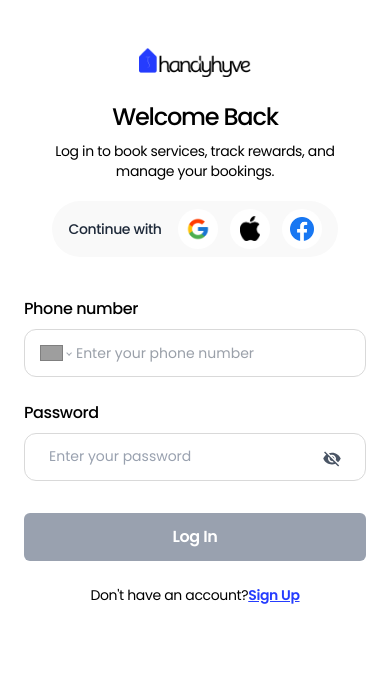
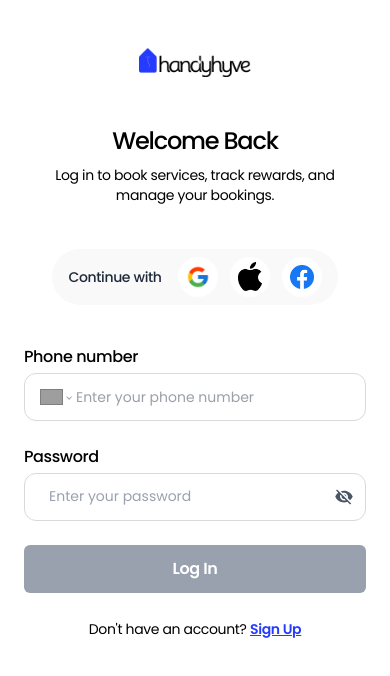
Before and after one commit to Fagbayibo/HandyB-Frontend, a React (Vite) app: page /login in a window 390 px wide. Shown: the top 676 px of the page. Built offline with nearby package versions, Linux system fonts and the light colour scheme; grey boxes are pictures that could not be loaded.

Commit message:
(Update): Uodated the error state

```diff
--- a/src/auth/Login.jsx
+++ b/src/auth/Login.jsx
@@ -9,7 +9,7 @@ import LoginImage from "../assets/images/loginRight.png";
 import Apple from "../assets/images/apple.png";
 import FacebookIcon from "../assets/images/facebook.png";
 import GoogleIcon from "../assets/images/google.png";
-import { loginSchema, signupSchema } from "../utils/validation";
+import { loginSchema } from "../utils/validation";
 import { useAuth } from "../context/AuthContext";
 import { useNavigate } from "react-router";
 
@@ -31,7 +31,6 @@ export default function Login() {
     try {
       await loginSchema.validate(formData, { abortEarly: false });
       setError({});
-
       setLoading(true);
       const userData = await login(formData);
       navigate("/dashboard");
@@ -46,17 +45,14 @@ export default function Login() {
       } else {
         setError({ general: err.message || "login failed" });
       }
+    } finally {
+      setLoading(false);
     }
   };
 
   const validateField = async (field, value) => {
     try {
-      await signupSchema.validateAt(field, {
-        phone,
-        password,
-
-        [field]: value,
-      });
+      await loginSchema.validateAt(field, { phone, password, [field]: value });
       setError((prev) => ({ ...prev, [field]: "" }));
     } catch (err) {
       setError((prev) => ({ ...prev, [field]: err.message }));
@@ -67,10 +63,8 @@ export default function Login() {
     <div className="min-h-screen flex flex-col lg:flex-row bg-white font-poppins">
       {/* Left Section (Form) */}
       <div className="w-full lg:w-1/2 overflow-y-auto p-6 sm:p-10 lg:p-16 flex flex-col items-center mt-6 sm:mt-12 space-y-6">
-        <div className="flex items-center flex-col">
         <img src={MainLogo} alt="logo" className="w-28 sm:w-36" />
 
-          {/* Header */}
         <div className="space-y-2 mt-6 text-center">
           <h2 className="text-2xl sm:text-[28px] font-medium tracking-tighter">
             Welcome Back
@@ -80,51 +74,29 @@ export default function Login() {
           </p>
         </div>
 
-          {/* Oauth */}
+        {/* OAuth */}
         <div className="flex items-center space-x-4 sm:space-x-6 lg:space-x-10 mt-5 px-4 sm:px-6 bg-lightgray py-2 rounded-full">
           <p className="text-sm sm:text-[16px] font-medium tracking-tight text-gray-800">
             Continue with
           </p>
           <div className="flex items-center justify-center space-x-3 sm:space-x-4">
-              <div className="w-10 h-10 sm:w-12 sm:h-12 bg-white rounded-full flex items-center justify-center cursor-pointer">
-                <img
-                  src={GoogleIcon}
-                  alt="google icon"
-                  className="w-6 sm:w-8"
-                />
+            {[GoogleIcon, Apple, FacebookIcon].map((icon, i) => (
+              <div
+                key={i}
+                className="w-10 h-10 sm:w-12 sm:h-12 bg-white rounded-full flex items-center justify-center cursor-pointer"
+              >
+                <img src={icon} alt="icon" className="w-6 sm:w-8" />
               </div>
-              <div className="w-10 h-10 sm:w-12 sm:h-12 bg-white rounded-full flex items-center justify-center cursor-pointer">
-                <img src={Apple} alt="apple icon" className="w-5 sm:w-6" />
-              </div>
-              <div className="w-10 h-10 sm:w-12 sm:h-12 bg-white rounded-full flex items-center justify-center cursor-pointer">
-                <img
-                  src={FacebookIcon}
-                  alt="facebook icon"
-                  className="w-6 sm:w-8"
-                />
-              </div>
-            </div>
+            ))}
           </div>
         </div>
 
-        {/* Form Fields */}
+        {/* Form */}
         <div className="w-full max-w-[480px] mt-4">
-          <form
-            onSubmit={handleSubmit}
-            className="flex flex-col space-y-6 sm:space-y-8"
-          >
+          <form onSubmit={handleSubmit} className="flex flex-col space-y-6 sm:space-y-8">
             {/* Phone */}
-            <div className="flex flex-col space-y-2 w-full">
-              <div className="flex justify-between">
-                <label className="font-medium tracking-tight text-md">
-                  Phone number
-                </label>
-                {error.phone && (
-                  <p className="tracking-tight text-red-500 flex items-center gap-2 text-sm">
-                    <TiWarning size={18} /> {error.phone}
-                  </p>
-                )}
-              </div>
+            <div className="flex flex-col space-y-1 w-full">
+              <label className="font-medium tracking-tight text-md">Phone number</label>
               <PhoneInput
                 placeholder="Enter your phone number"
                 defaultCountry="US"
@@ -137,20 +109,17 @@ export default function Login() {
                   ${error.phone ? "border-red-500" : "border-inputborder"}
                 `}
               />
+              {error.phone && (
+                <p className="tracking-tight text-red-500 flex items-center gap-2 text-sm mt-1">
+                  <TiWarning size={18} /> {error.phone}
+                </p>
+              )}
             </div>
 
             {/* Password */}
-            <div className="flex flex-col space-y-2 w-full relative">
-              <div className="flex justify-between">
-                <label className="font-medium tracking-tight text-md">
-                  Password
-                </label>
-                {error.password && (
-                  <p className="tracking-tight text-red-500 flex items-center gap-2 text-sm">
-                    <TiWarning size={18} /> {error.password}
-                  </p>
-                )}
-              </div>
+            <div className="flex flex-col space-y-1 w-full relative">
+              <label className="font-medium tracking-tight text-md">Password</label>
+              <div className="relative">
                 <input
                   value={password}
                   onChange={(e) => {
@@ -170,18 +139,19 @@ export default function Login() {
                 <button
                   type="button"
                   onClick={() => setShowPassword(!showPassword)}
-                className="absolute right-6 bottom-5 cursor-pointer"
+                  className="absolute right-3 top-1/2 -translate-y-1/2 cursor-pointer"
                 >
-                {showPassword ? (
-                  <IoEye size={20} className="text-gray-600" />
-                ) : (
-                  <IoMdEyeOff size={20} className="text-gray-600" />
+                  {showPassword ? <IoEye size={20} className="text-gray-600" /> : <IoMdEyeOff size={20} className="text-gray-600" />}
+                </button>
+              </div>
+              {error.password && (
+                <p className="tracking-tight text-red-500 flex items-center gap-2 text-sm mt-1">
+                  <TiWarning size={18} /> {error.password}
+                </p>
               )}
-              </button>
             </div>
 
             {/* Submit */}
-            <div>
             <button
               type="submit"
               disabled={!isFormValid || loading}
@@ -195,16 +165,15 @@ export default function Login() {
             >
               {loading ? "Loading..." : "Log In"}
             </button>
-            </div>
           </form>
 
-          <div className="w-full text-center">
-            <button className="text-sm sm:text-md tracking-tight text-center my-6 sm:my-8 gap-3">
-              Don't have an account?
+          <div className="w-full text-center my-6 sm:my-8">
+            <span className="text-sm sm:text-md tracking-tight">
+              Don't have an account?{" "}
               <a href="/signup" className="underline font-semibold text-brand">
                 Sign Up
               </a>
-            </button>
+            </span>
           </div>
         </div>
       </div>
--- a/src/auth/SignUp.jsx
+++ b/src/auth/SignUp.jsx
@@ -110,17 +110,10 @@ export default function Signup() {
             className="flex flex-col space-y-6 sm:space-y-8"
           >
             {/* Full Name */}
-            <div className="flex flex-col space-y-2 w-full">
-              <div className="flex justify-between">
+            <div className="flex flex-col space-y-1 w-full">
               <label className="font-medium tracking-tight text-md">
                 Full Name
               </label>
-                {error.fullName && (
-                  <p className="tracking-tight text-red-500 flex items-center gap-2 text-sm">
-                    <TiWarning size={18} /> {error.fullName}
-                  </p>
-                )}
-              </div>
               <input
                 value={fullName}
                 onChange={(e) => {
@@ -137,20 +130,18 @@ export default function Signup() {
                   }
                 `}
               />
+              {error.fullName && (
+                <p className="tracking-tight text-red-500 flex items-center gap-2 text-sm mt-1">
+                  <TiWarning size={18} /> {error.fullName}
+                </p>
+              )}
             </div>
 
             {/* Email */}
-            <div className="flex flex-col space-y-2 w-full">
-              <div className="flex justify-between">
+            <div className="flex flex-col space-y-1 w-full">
               <label className="font-medium tracking-tight text-md">
                 Email Address
               </label>
-                {error.email && (
-                  <p className="tracking-tight text-red-500 flex items-center gap-2 text-sm">
-                    <TiWarning size={18} /> {error.email}
-                  </p>
-                )}
-              </div>
               <input
                 value={email}
                 onChange={(e) => {
@@ -167,20 +158,18 @@ export default function Signup() {
                   }
                 `}
               />
+              {error.email && (
+                <p className="tracking-tight text-red-500 flex items-center gap-2 text-sm mt-1">
+                  <TiWarning size={18} /> {error.email}
+                </p>
+              )}
             </div>
 
             {/* Phone */}
-            <div className="flex flex-col space-y-2 w-full">
-              <div className="flex justify-between">
+            <div className="flex flex-col space-y-1 w-full">
               <label className="font-medium tracking-tight text-md">
                 Phone number
               </label>
-                {error.phone && (
-                  <p className="tracking-tight text-red-500 flex items-center gap-2 text-sm">
-                    <TiWarning size={18} /> {error.phone}
-                  </p>
-                )}
-              </div>
               <PhoneInput
                 placeholder="Enter your phone number"
                 defaultCountry="US"
@@ -193,20 +182,19 @@ export default function Signup() {
                   ${error.phone ? "border-red-500" : "border-inputborder"}
                 `}
               />
+              {error.phone && (
+                <p className="tracking-tight text-red-500 flex items-center gap-2 text-sm mt-1">
+                  <TiWarning size={18} /> {error.phone}
+                </p>
+              )}
             </div>
 
             {/* Password */}
-            <div className="flex flex-col space-y-2 w-full relative">
-              <div className="flex justify-between">
+            <div className="flex flex-col space-y-1 w-full">
               <label className="font-medium tracking-tight text-md">
                 Password
               </label>
-                {error.password && (
-                  <p className="tracking-tight text-red-500 flex items-center gap-2 text-sm">
-                    <TiWarning size={18} /> {error.password}
-                  </p>
-                )}
-              </div>
+              <div className="relative">
                 <input
                   value={password}
                   onChange={(e) => {
@@ -226,7 +214,7 @@ export default function Signup() {
                 <button
                   type="button"
                   onClick={() => setShowPassword(!showPassword)}
-                className="absolute right-6 bottom-5 cursor-pointer"
+                  className="absolute right-3 top-1/2 -translate-y-1/2 cursor-pointer"
                 >
                   {showPassword ? (
                     <IoEye size={20} className="text-gray-600" />
@@ -234,6 +222,12 @@ export default function Signup() {
                     <IoMdEyeOff size={20} className="text-gray-600" />
                   )}
                 </button>
+              </div>
+              {error.password && (
+                <p className="tracking-tight text-red-500 flex items-center gap-2 text-sm mt-1">
+                  <TiWarning size={18} /> {error.password}
+                </p>
+              )}
             </div>
 
             {/* Terms */}
--- /dev/null
+++ b/src/components/Topbar/Topbar.jsx
@@ -0,0 +1,13 @@
+import React from 'react'
+import SearchBar from '../ui/SearchBar'
+
+const Topbar = () => {
+  return (
+    <div className='h-full bg-white border-b-2 border-lightgray px-10 flex items-center'>
+      {/* Search Bar */}
+      <SearchBar/>
+    </div>
+  )
+}
+
+export default Topbar
--- /dev/null
+++ b/src/components/ui/SearchBar.jsx
@@ -0,0 +1,23 @@
+import { BiSearchAlt } from "react-icons/bi";
+import { useState } from "react";
+
+const SearchBar = ({ placeholder = "Search for any service..." }) => {
+  const [query, setQuery] = useState("");
+
+  return (
+    <div className="flex items-center w-full max-w-md bg-gray-100 rounded-full px-3 py-2">
+      <div className="bg-black p-2 rounded-full flex items-center justify-center">
+        <BiSearchAlt className="text-white" size={20} />
+      </div>
+      <input
+        type="text"
+        value={query}
+        onChange={(e) => setQuery(e.target.value)}
+        placeholder={placeholder}
+        className="ml-3 w-full bg-transparent outline-none text-gray-700 placeholder-gray-400 text-sm"
+      />
+    </div>
+  );
+};
+
+export default SearchBar;
--- a/src/layouts/DashboardLayout.jsx
+++ b/src/layouts/DashboardLayout.jsx
@@ -1,5 +1,5 @@
-import { Outlet } from "react-router-dom";
 import Sidebar from "../components/Sidebar/Sidebar";
+import Topbar from "../components/Topbar/Topbar";
 
 const DashboardLayout = () => {
   return (
@@ -12,13 +12,13 @@ const DashboardLayout = () => {
       {/* Main content */}
       <div className="flex-1 flex flex-col">
         {/* Topbar */}
-        <div className="h-16 bg-blue-600 text-white flex items-center px-6 font-bold">
-          Topbar
+        <div className="h-24 ">
+          <Topbar/>
         </div>
 
         {/* Page content */}
-        <div className="flex-1 bg-gray-100 p-6">
-          <div className="h-full bg-white border-dashed border-4 border-gray-400 flex items-center justify-center text-gray-700 text-2xl font-semibold">
+        <div className="flex-1 bg-white">
+          <div className="h-full bg-white  flex items-center justify-center text-gray-700 text-2xl font-semibold">
             Page Content (Outlet)
           </div>
         </div>
```
Lines whose indentation alone changed are shown as unchanged.
